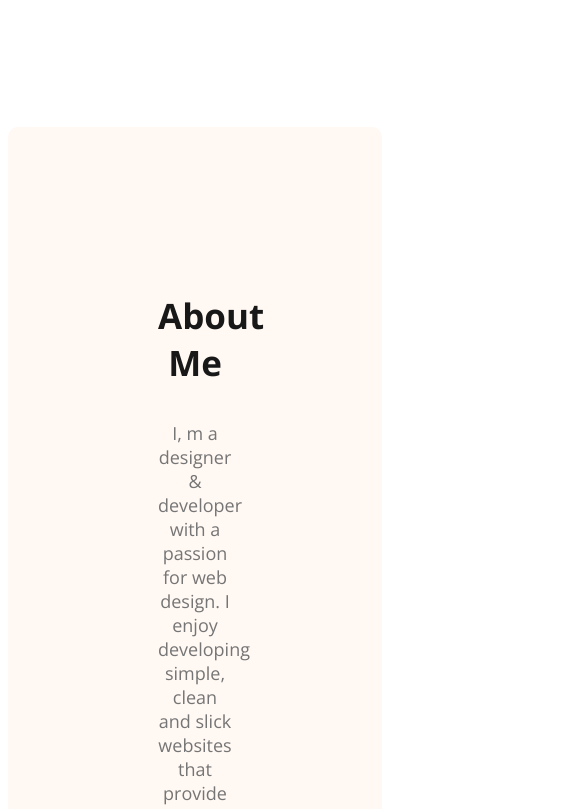
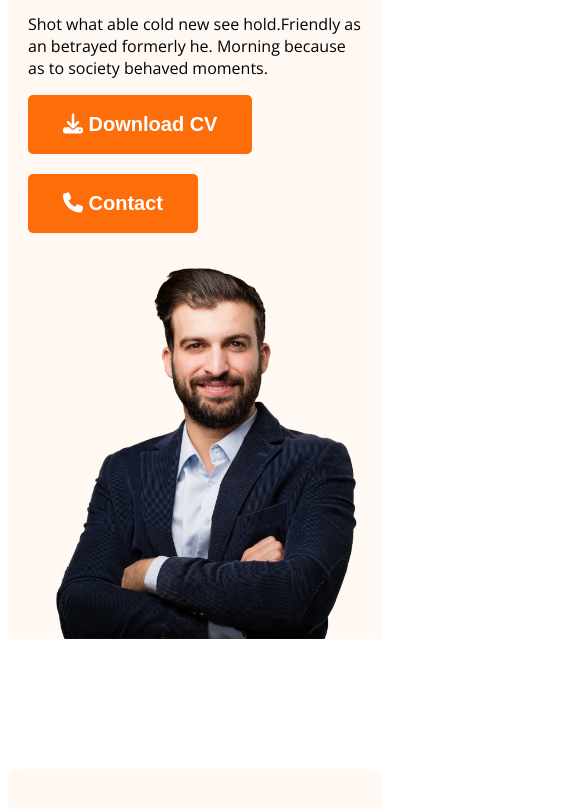
Before and after one commit to Abu-Taher1/simple-web-portfolio, a plain HTML site: page index.html in a window 390 px wide. Shown: the part 854-1663 px from the top of the page, 585 px wide, since content can reach past the window. Drawn offline with nearby package versions, Linux system fonts and the light colour scheme.

Commit message:
added responsiveness

```diff
--- a/styles/portfolio.css
+++ b/styles/portfolio.css
@@ -179,3 +179,51 @@ footer input[type="text"],  footer input[type="email"], footer textarea{
     margin-bottom: 24px;
     border: none;
 }
+
+/* Responsive media queary for mobile*/
+
+
+
+@media screen and (max-width: 576px) {
+    .skills-container, .resume-containe, footer, .about-items, .banner, nav, nav>ul{
+        flex-direction: column;
+    }
+
+    nav ul{
+        gap: 15px;
+    }
+    .btn-primary{
+        margin-bottom: 20px;
+    }
+
+    footer, .about{
+        padding: 10px;
+    }
+    .footer-column{
+        width: 100%;
+    }
+    footer input[type="text"],  footer input[type="email"], footer textarea{
+        width: calc(100% - 40px) ;
+    }
+    .banner{
+        margin: 20px;
+    }
+
+    .header{
+        background-image: none;
+    }
+
+    .banner-profile-pic{
+        width: 100%;
+    }
+}
+
+/* responsive media query for tablets */
+
+@media screen and ( min-width: 576px) and ( max-width: 992px) {
+
+    .banner{
+        flex-direction: column;
+    }
+
+}
```
Also changed, not shown: index.html (+1 -1 lines).
